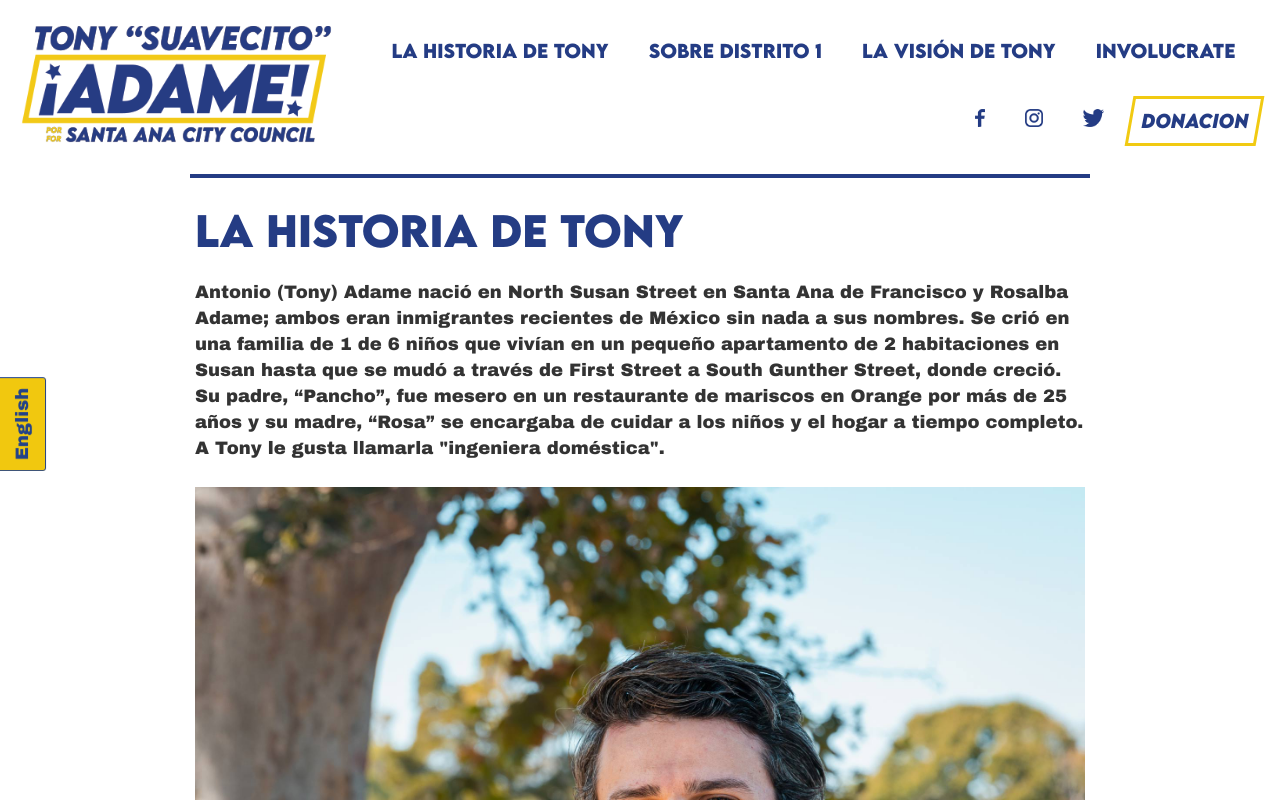
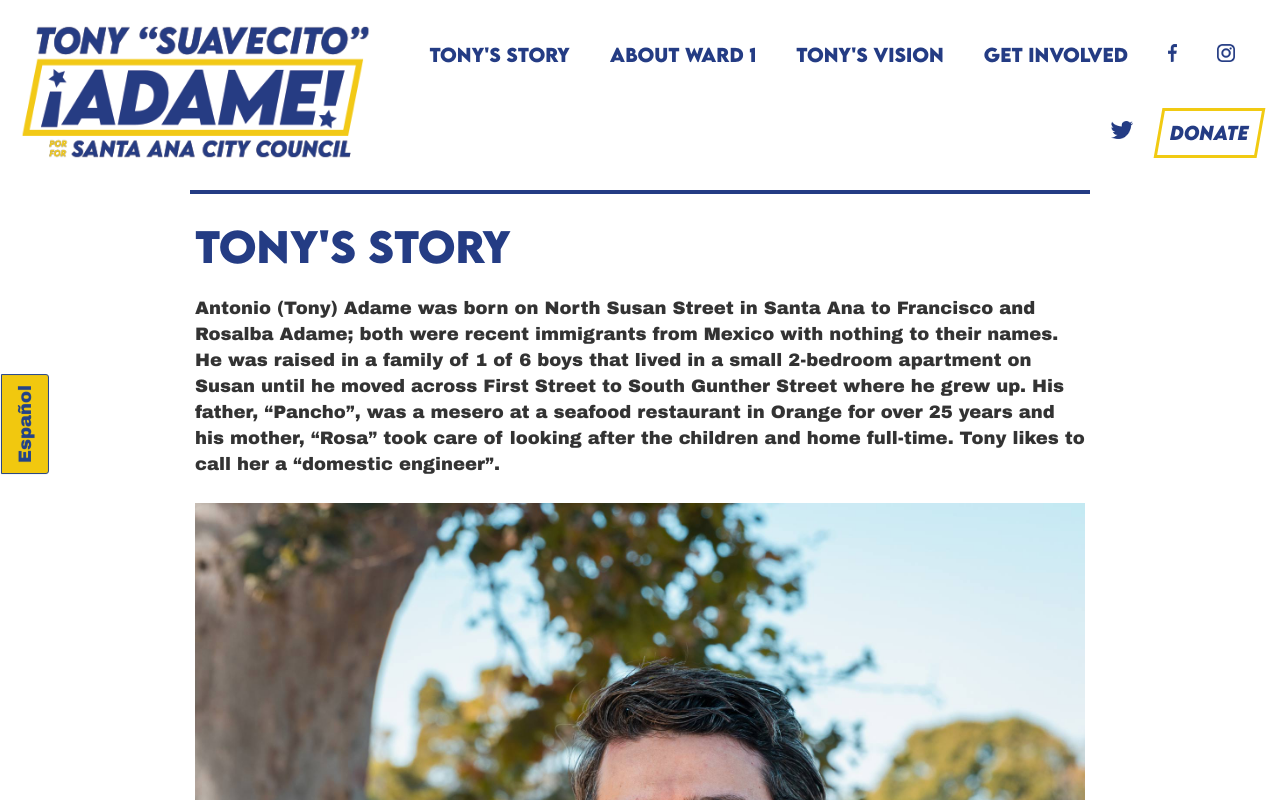
Before and after one commit to kenput3r/adameforcitycouncil, a Gatsby site: page /tonys-story in a window 1280 px wide. Shown: the top 800 px of the page. Built offline with nearby package versions, Linux system fonts and the light colour scheme; Gatsby itself is replaced by a stand-in of ours.

```diff
--- a/src/components/language.js
+++ b/src/components/language.js
@@ -1,4 +1,4 @@
-export const language = `spanish`
+export const language = `english`
 
 export const site = {
   title: {
```
